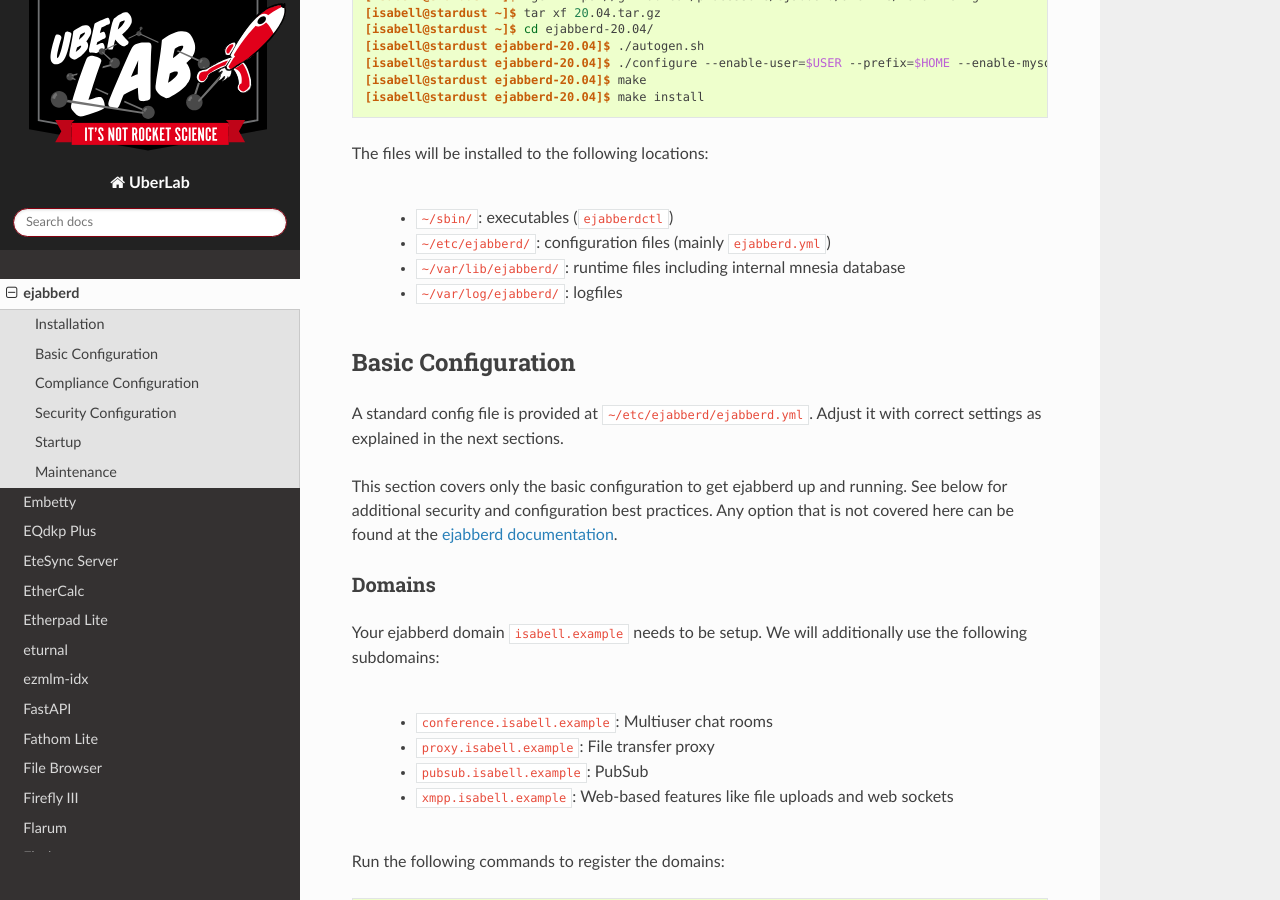
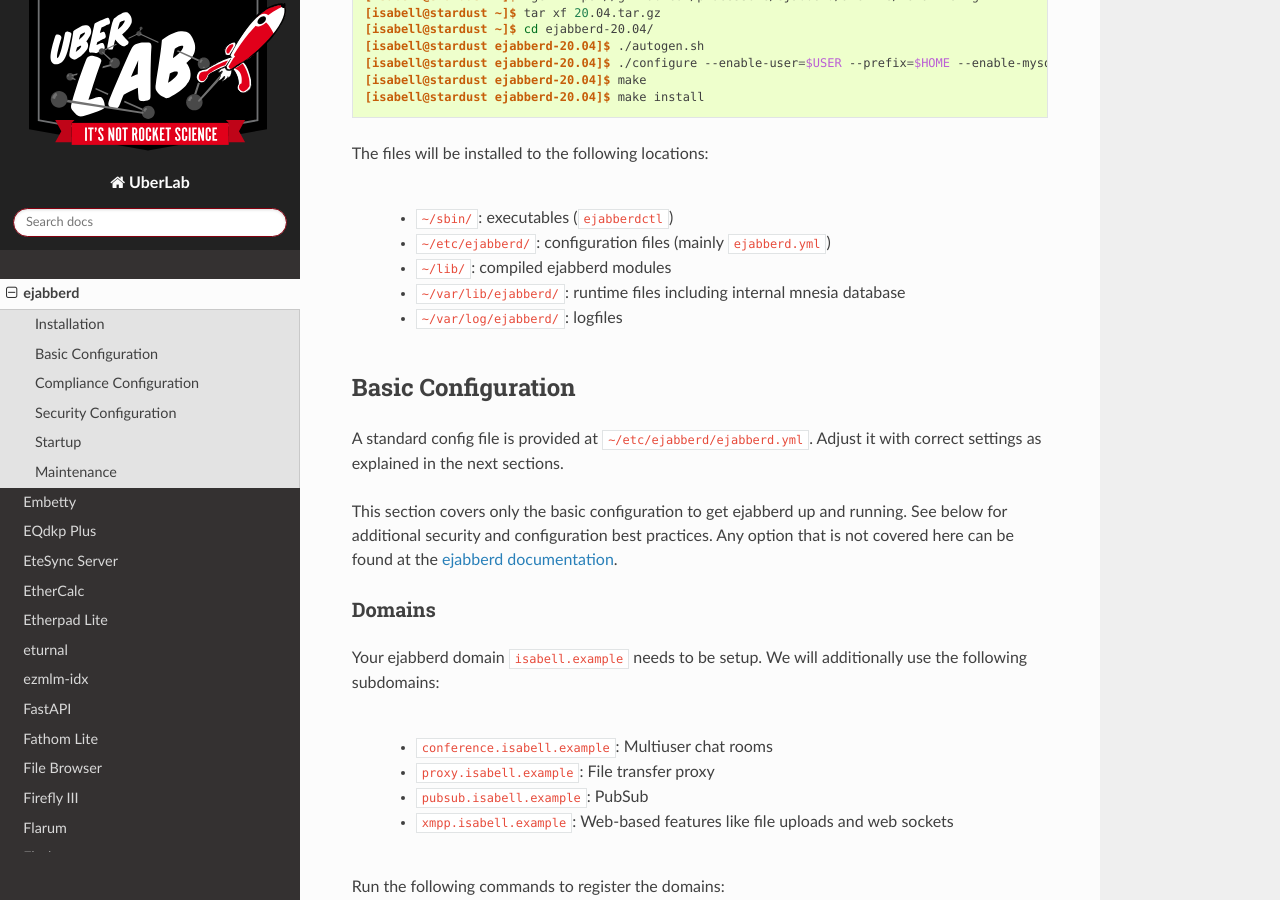
Before and after one commit to Uberspace/lab, a Sphinx documentation site: the page built from source/guide_ejabberd.rst, in a window 1280 px wide and 900 px high, scrolled down 1967 px. Built offline with Sphinx 7.4.7 and the Read the Docs theme 2.0.0, drawn with Linux system fonts in a browser that asks for light colours.

Commit message:
Update guide_ejabberd.rst: added module location

```diff
--- a/source/guide_ejabberd.rst
+++ b/source/guide_ejabberd.rst
@@ -62,6 +62,7 @@
 
   * ``~/sbin/``: executables (``ejabberdctl``)
   * ``~/etc/ejabberd/``: configuration files (mainly ``ejabberd.yml``)
+  * ``~/lib/``: compiled ejabberd modules
   * ``~/var/lib/ejabberd/``: runtime files including internal mnesia database
   * ``~/var/log/ejabberd/``: logfiles
 
```
